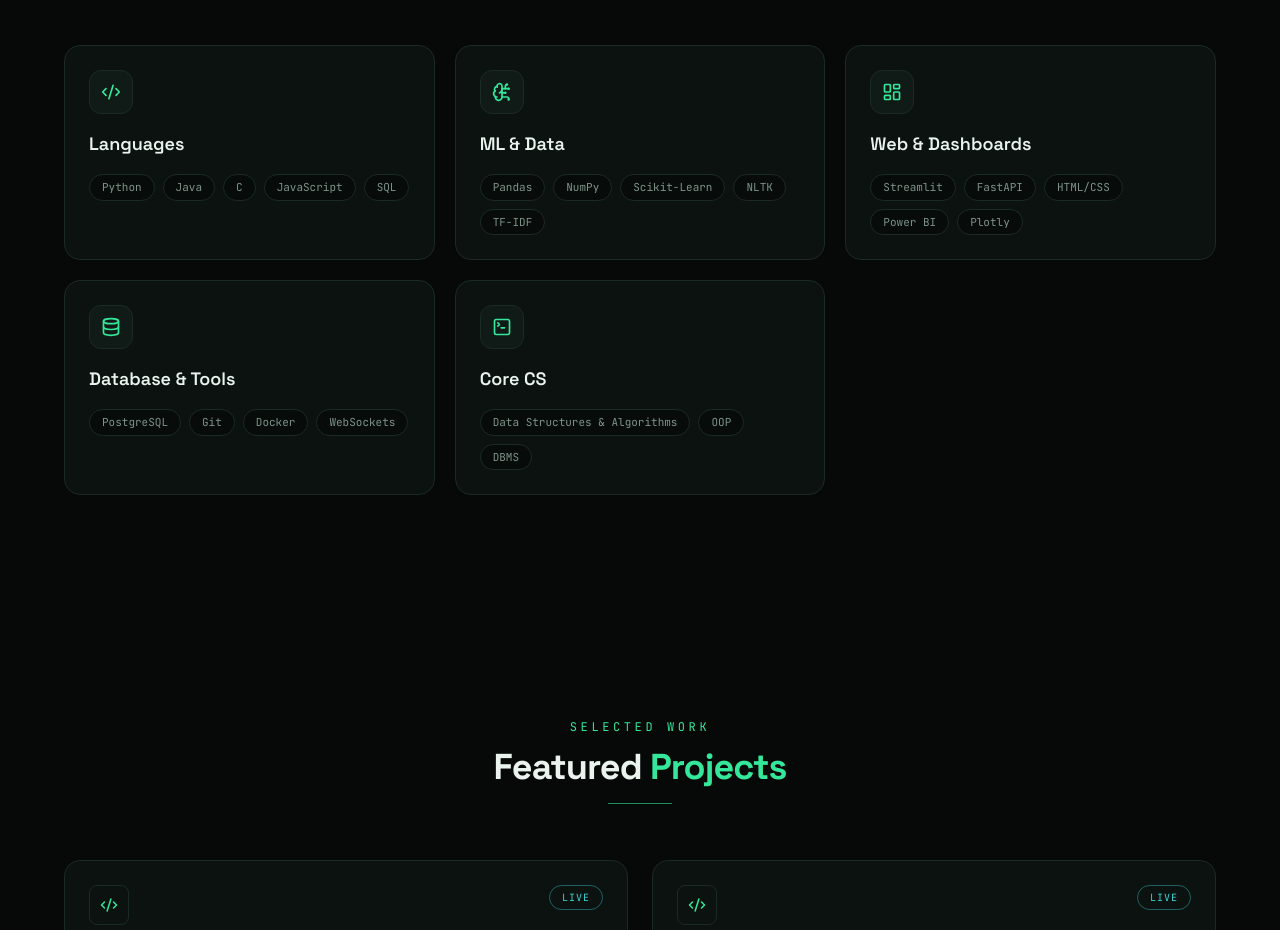
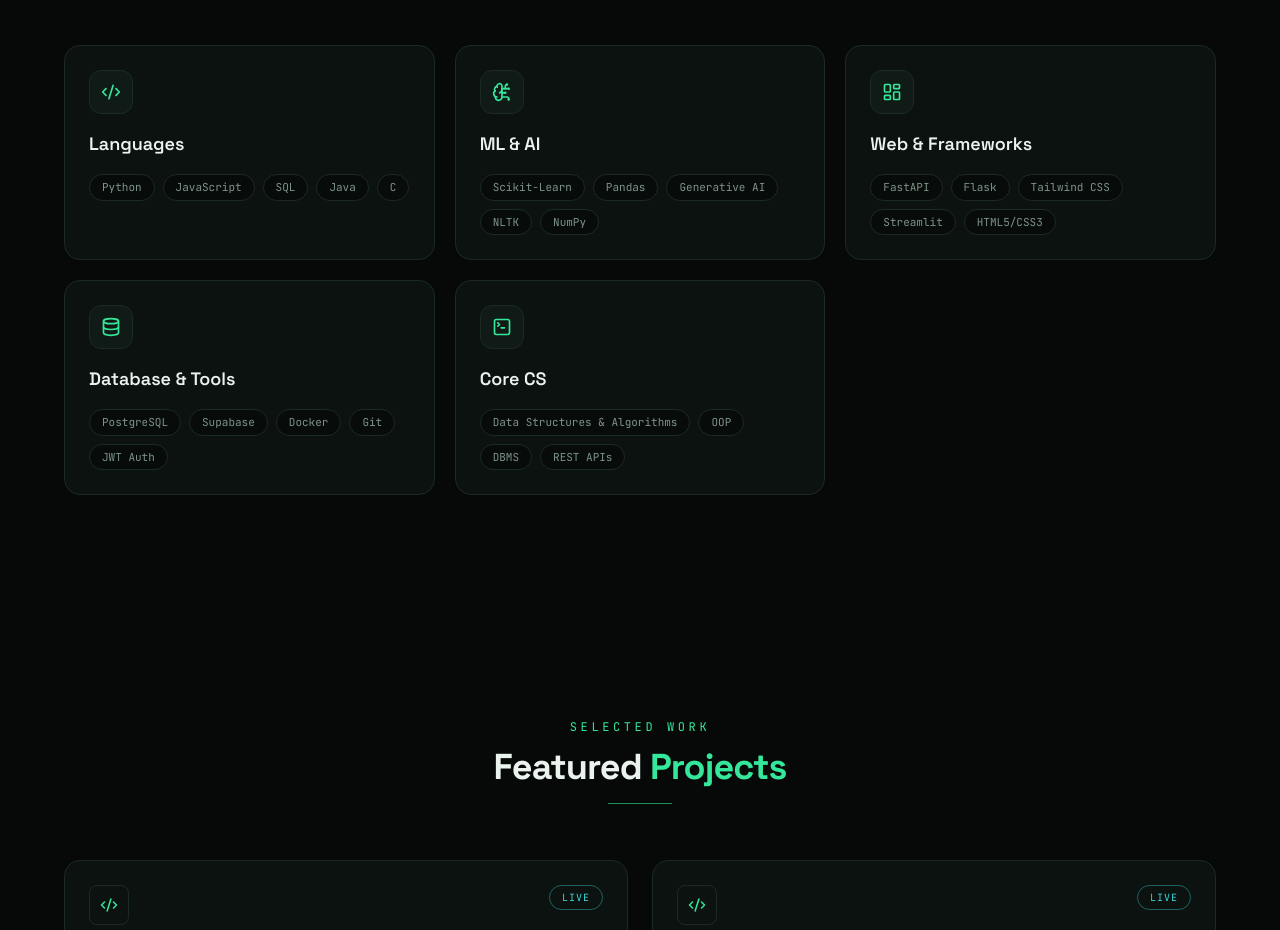
Before and after one commit to chauhanmdsaeem/saeem-portfolio, a React (Vite) app: page / in a window 1280 px wide. Shown: the part 1900-2830 px from the top of the page. Built offline with nearby package versions, Linux system fonts and the light colour scheme.

Commit message:
update: Refresh skills section to reflect new projects and stack

```diff
--- a/src/data/profile.js
+++ b/src/data/profile.js
@@ -40,27 +40,27 @@
     {
       category: "Languages",
       icon: "Code2",
-      items: ["Python", "Java", "C", "JavaScript", "SQL"],
+      items: ["Python", "JavaScript", "SQL", "Java", "C"],
     },
     {
-      category: "ML & Data",
+      category: "ML & AI",
       icon: "BrainCircuit",
-      items: ["Pandas", "NumPy", "Scikit-Learn", "NLTK", "TF-IDF"],
+      items: ["Scikit-Learn", "Pandas", "Generative AI", "NLTK", "NumPy"],
     },
     {
-      category: "Web & Dashboards",
+      category: "Web & Frameworks",
       icon: "LayoutDashboard",
-      items: ["Streamlit", "FastAPI", "HTML/CSS", "Power BI", "Plotly"],
+      items: ["FastAPI", "Flask", "Tailwind CSS", "Streamlit", "HTML5/CSS3"],
     },
     {
       category: "Database & Tools",
       icon: "Database",
-      items: ["PostgreSQL", "Git", "Docker", "WebSockets"],
+      items: ["PostgreSQL", "Supabase", "Docker", "Git", "JWT Auth"],
     },
     {
       category: "Core CS",
       icon: "TerminalSquare",
-      items: ["Data Structures & Algorithms", "OOP", "DBMS"],
+      items: ["Data Structures & Algorithms", "OOP", "DBMS", "REST APIs"],
     },
   ],
 
```
